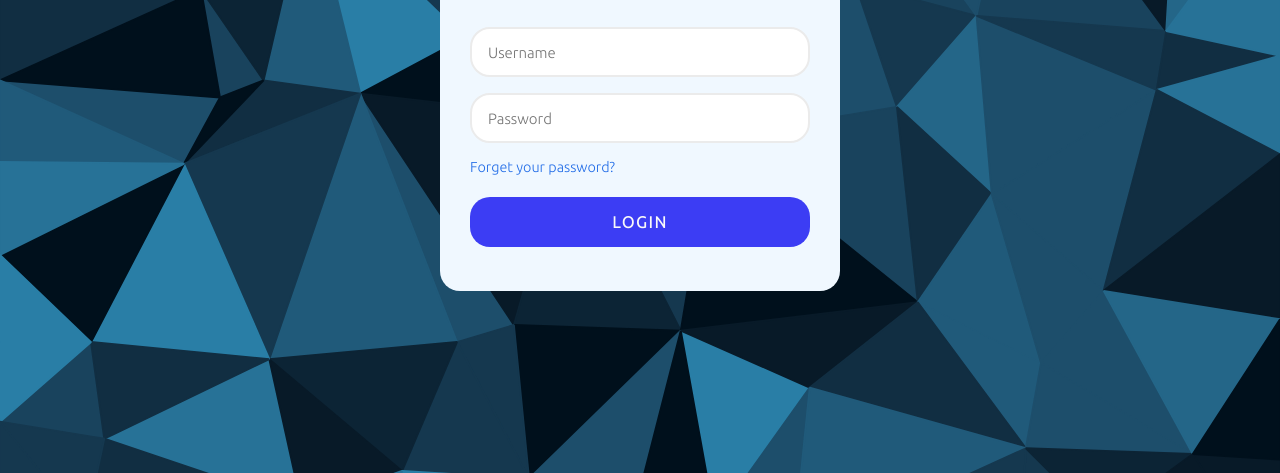
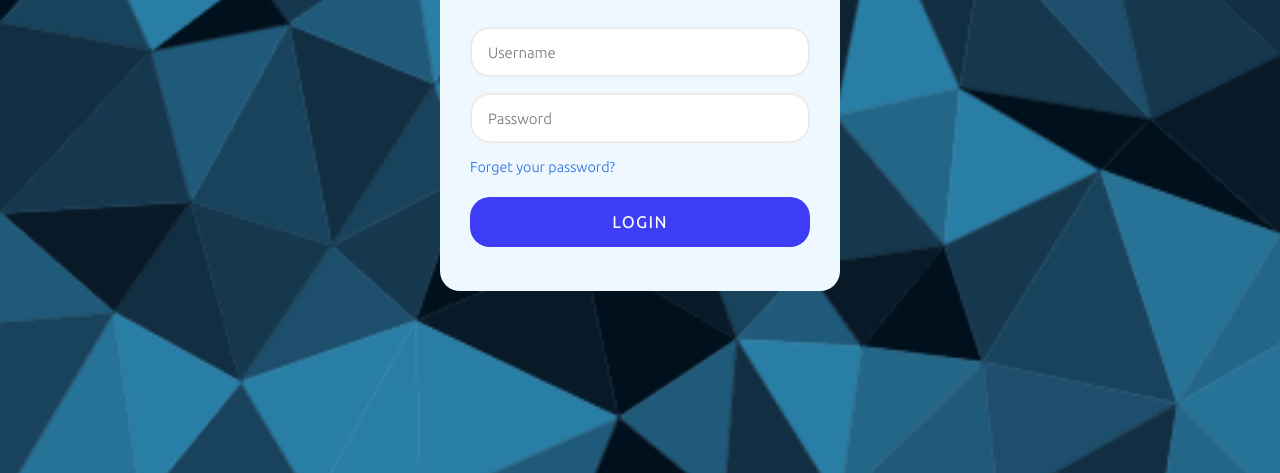
Before and after one commit to JakubPiatrik/Modern-Login-page, a plain HTML site: page index.html in a window 1280 px wide. Shown: the part 327-800 px from the top of the page. Drawn offline with Linux system fonts and the light colour scheme.

Commit message:
change backg

```diff
--- a/style.css
+++ b/style.css
@@ -13,7 +13,7 @@ body {
     place-items: center;
     margin: 0;
     padding: 0 24px;
-    background-image: url(/img/low-poly-grid-haikei.svg);
+    background-image: url(img/low-poly-grid-haikei.png);
     background-repeat: no-repeat;
     background-size: cover;
     font-family: "ubuntu";
```
Also changed, not shown: img/low-poly-grid-haikei.png (added), img/low-poly-grid-haikei.svg (deleted).
